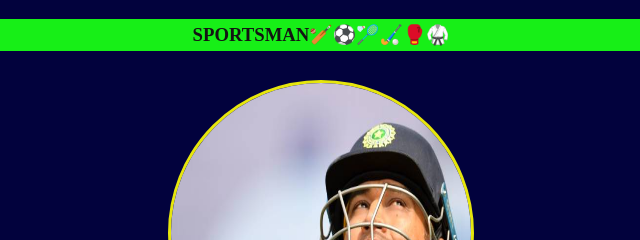
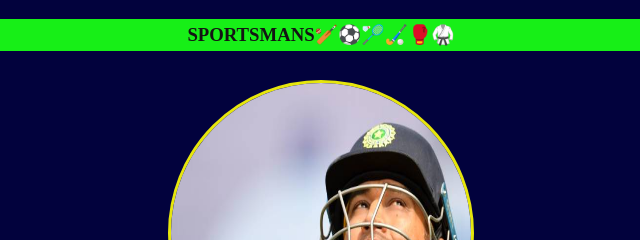
Before and after one commit to codeCULT-01/first_contribution, a plain HTML site: page First Project/second-file.html in a window 1280 px wide. Shown: the top 240 px of the page, 319-959 px from the left. Drawn offline with Linux system fonts and the light colour scheme.

Commit message:
Hey codecult your community is awesome

```diff
--- a/First Project/second-file.html
+++ b/First Project/second-file.html
@@ -9,7 +9,7 @@
 </head>
 <body>
 
-<h3 id="changeit">SPORTSMAN🏏⚽🏸🏑🥊🥋</h3>
+<h3 id="changeit">SPORTSMANS🏏⚽🏸🏑🥊🥋</h3>
 <main>
     <img src="Images/gettyimages-1154574731-612x612.jpg" alt="Dhoni image" >
     <p style="color:yellow">Mahendra Singh Dhoni :</p>
```
